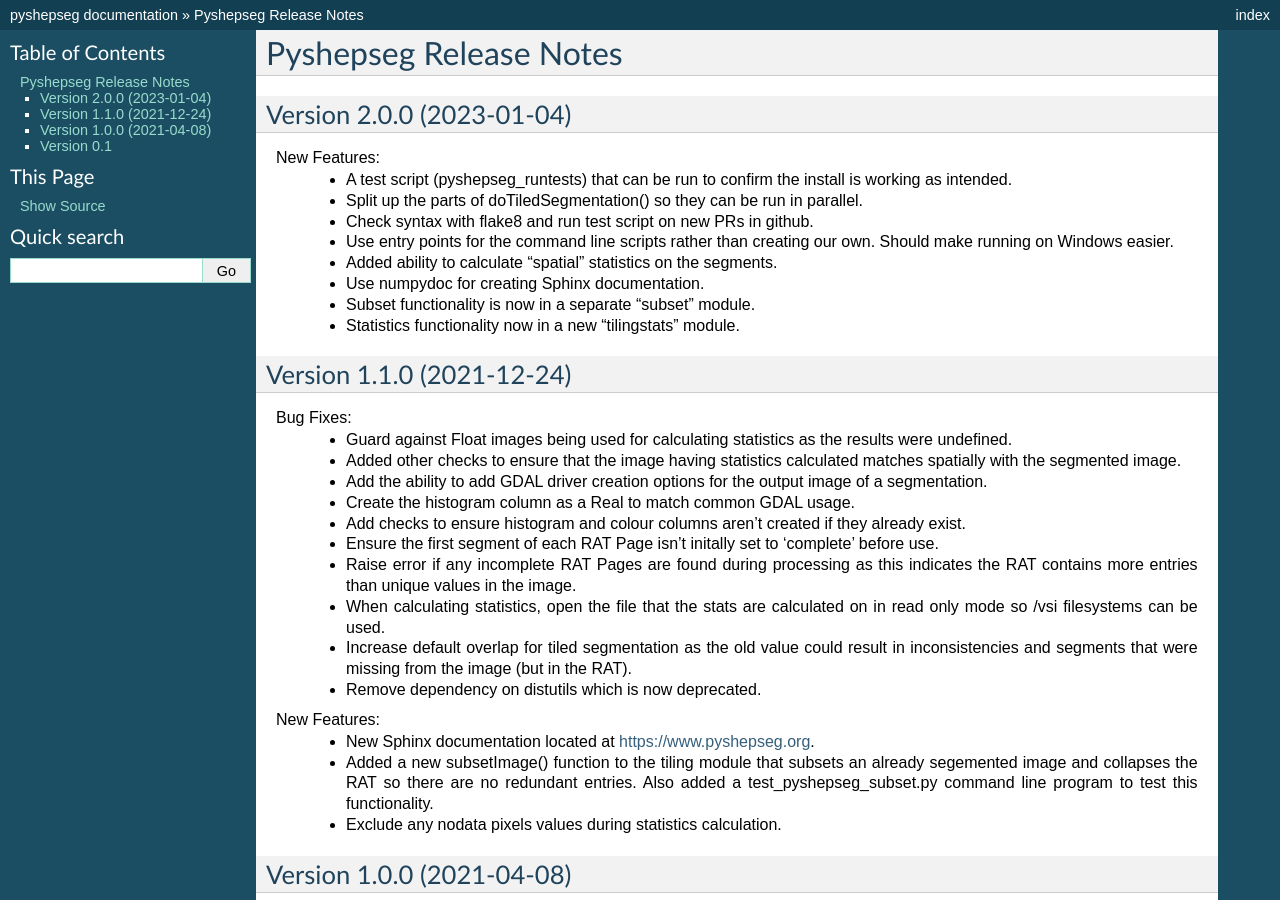
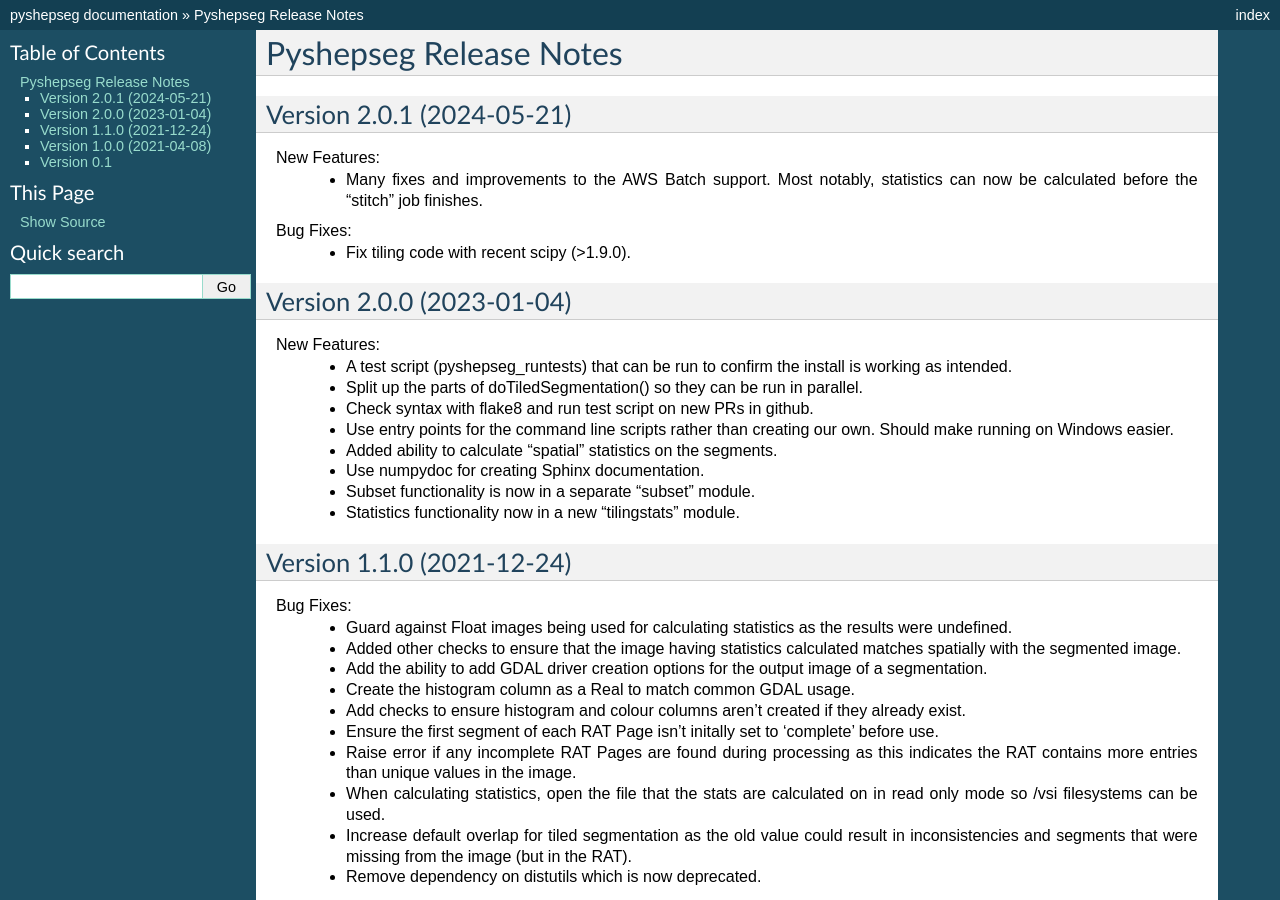
Before and after one commit to ubarsc/pyshepseg, a Sphinx documentation site: the page built from doc/source/ReleaseNotes.rst, in a window 1280 px wide and 900 px high. Built offline with Sphinx 7.4.7, drawn with Linux system fonts in a browser that asks for light colours.

Commit message:
Get ready for v2.0.1 (#49)

```diff
--- a/doc/source/ReleaseNotes.rst
+++ b/doc/source/ReleaseNotes.rst
@@ -1,5 +1,15 @@
 Pyshepseg Release Notes
 =======================
+
+Version 2.0.1 (2024-05-21)
+--------------------------
+
+New Features:
+  * Many fixes and improvements to the AWS Batch support. Most notably,
+    statistics can now be calculated before the "stitch" job finishes.
+
+Bug Fixes:
+  * Fix tiling code with recent scipy (>1.9.0).
 
 Version 2.0.0 (2023-01-04)
 --------------------------
--- a/pyshepseg/__init__.py
+++ b/pyshepseg/__init__.py
@@ -29,5 +29,5 @@
 
 """
 
-SHEPSEG_VERSION = '2.0.0'
+SHEPSEG_VERSION = '2.0.1'
 __version__ = SHEPSEG_VERSION
```
